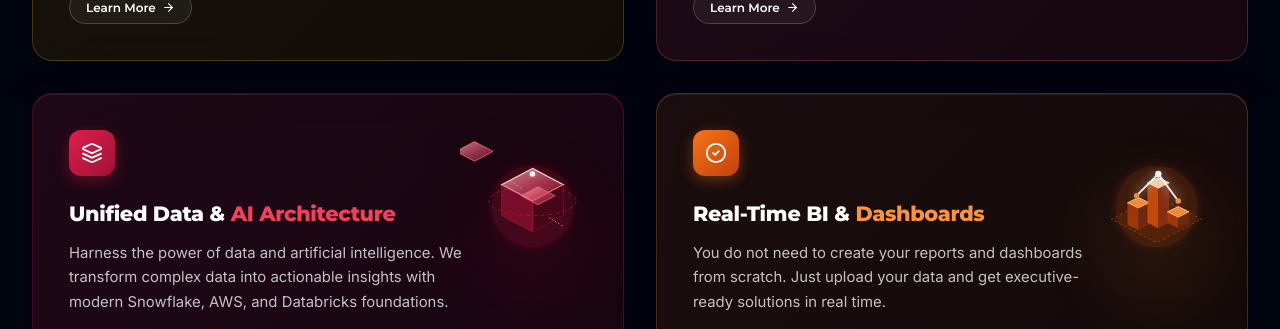
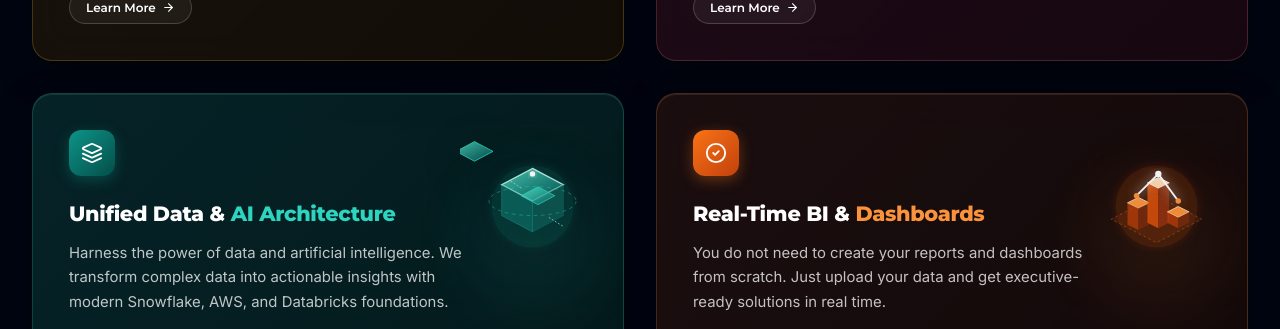
Before and after one commit to Karan-975/KD-INFOVISION, a Next.js app: page / in a window 1280 px wide. Shown: the part 5620-5949 px from the top of the page. Built offline with nearby package versions, Linux system fonts and the light colour scheme; no server answers; the database is empty; a web font is replaced by a local one.

Commit message:
style(why-us): make Card 3 unique with Emerald Teal jewel tone for 4 distinct colors

```diff
--- a/src/components/public/WhyUsSection.jsx
+++ b/src/components/public/WhyUsSection.jsx
@@ -129,41 +129,41 @@ function LakehouseGraphic() {
   return (
     <svg width="100%" height="100%" viewBox="0 0 160 160" fill="none" xmlns="http://www.w3.org/2000/svg">
       <defs>
-        <linearGradient id="crimsonGrad1" x1="0%" y1="0%" x2="100%" y2="100%">
-          <stop offset="0%" stopColor="#FDA4AF" stopOpacity="0.85" />
-          <stop offset="100%" stopColor="#E11D48" stopOpacity="0.4" />
+        <linearGradient id="tealGrad1" x1="0%" y1="0%" x2="100%" y2="100%">
+          <stop offset="0%" stopColor="#5EEAD4" stopOpacity="0.85" />
+          <stop offset="100%" stopColor="#0D9488" stopOpacity="0.45" />
         </linearGradient>
-        <filter id="glowCrimson" x="-20%" y="-20%" width="140%" height="140%">
+        <filter id="glowTeal" x="-20%" y="-20%" width="140%" height="140%">
           <feGaussianBlur stdDeviation="6" result="blur" />
           <feComposite in="SourceGraphic" in2="blur" operator="over" />
         </filter>
       </defs>
 
       {/* Ambient glow */}
-      <circle cx="80" cy="80" r="45" fill="#E11D48" opacity="0.18" filter="url(#glowCrimson)" />
+      <circle cx="80" cy="80" r="45" fill="#0D9488" opacity="0.18" filter="url(#glowTeal)" />
 
       {/* Center Main Cube */}
       <g transform="translate(0, -6)">
-        <path d="M80 44 L114 62 L80 80 L46 62 Z" fill="url(#crimsonGrad1)" stroke="#FFE4E6" strokeWidth="1.5" strokeOpacity="0.9" />
-        <path d="M46 62 L80 80 L80 114 L46 96 Z" fill="#9F1239" opacity="0.65" stroke="#F43F5E" strokeWidth="1" strokeOpacity="0.5" />
-        <path d="M114 62 L80 80 L80 114 L114 96 Z" fill="#4C0519" opacity="0.75" stroke="#E11D48" strokeWidth="1" strokeOpacity="0.5" />
+        <path d="M80 44 L114 62 L80 80 L46 62 Z" fill="url(#tealGrad1)" stroke="#CCFBF1" strokeWidth="1.5" strokeOpacity="0.9" />
+        <path d="M46 62 L80 80 L80 114 L46 96 Z" fill="#0F766E" opacity="0.65" stroke="#2DD4BF" strokeWidth="1" strokeOpacity="0.5" />
+        <path d="M114 62 L80 80 L80 114 L114 96 Z" fill="#115E59" opacity="0.75" stroke="#0D9488" strokeWidth="1" strokeOpacity="0.5" />
       </g>
 
       {/* Satellite Node 1 (Top Left) */}
       <g transform="translate(-32, -18) scale(0.6)">
-        <path d="M80 44 L114 62 L80 80 L46 62 Z" fill="url(#crimsonGrad1)" stroke="#FB7185" strokeWidth="1.5" />
+        <path d="M80 44 L114 62 L80 80 L46 62 Z" fill="url(#tealGrad1)" stroke="#2DD4BF" strokeWidth="1.5" />
       </g>
-      <line x1="56" y1="52" x2="68" y2="60" stroke="#FDA4AF" strokeWidth="1" strokeDasharray="2 2" opacity="0.8" />
+      <line x1="56" y1="52" x2="68" y2="60" stroke="#99F6E4" strokeWidth="1" strokeDasharray="2 2" opacity="0.8" />
 
       {/* Satellite Node 2 (Bottom Right) */}
       <g transform="translate(42, 34) scale(0.55)">
-        <path d="M80 44 L114 62 L80 80 L46 62 Z" fill="url(#crimsonGrad1)" stroke="#FB7185" strokeWidth="1.5" />
+        <path d="M80 44 L114 62 L80 80 L46 62 Z" fill="url(#tealGrad1)" stroke="#2DD4BF" strokeWidth="1.5" />
       </g>
-      <line x1="98" y1="92" x2="114" y2="102" stroke="#FDA4AF" strokeWidth="1" strokeDasharray="2 2" opacity="0.8" />
+      <line x1="98" y1="92" x2="114" y2="102" stroke="#99F6E4" strokeWidth="1" strokeDasharray="2 2" opacity="0.8" />
 
       {/* Data Pulse Rings */}
-      <ellipse cx="80" cy="74" rx="48" ry="16" stroke="#F43F5E" strokeWidth="1" strokeOpacity="0.4" strokeDasharray="4 4" />
-      <circle cx="80" cy="44" r="3" fill="#FFFFFF" filter="url(#glowCrimson)" />
+      <ellipse cx="80" cy="74" rx="48" ry="16" stroke="#2DD4BF" strokeWidth="1" strokeOpacity="0.45" strokeDasharray="4 4" />
+      <circle cx="80" cy="44" r="3" fill="#FFFFFF" filter="url(#glowTeal)" />
     </svg>
   );
 }
@@ -274,13 +274,13 @@ export default function WhyUsSection() {
         'Eliminating data silos and accelerating innovation',
       ],
       theme: {
-        cardBg: 'linear-gradient(135deg, rgba(74, 14, 32, 0.42) 0%, rgba(30, 4, 14, 0.72) 100%)',
-        borderColor: 'rgba(225, 29, 72, 0.22)',
-        hoverBorderColor: 'rgba(225, 29, 72, 0.55)',
-        accentColor: '#F43F5E',
-        glowColor: 'rgba(225, 29, 72, 0.16)',
-        iconBg: 'linear-gradient(135deg, #E11D48 0%, #9F1239 100%)',
-        iconShadow: '0 4px 14px rgba(225, 29, 72, 0.35)',
+        cardBg: 'linear-gradient(135deg, rgba(13, 78, 74, 0.42) 0%, rgba(4, 30, 28, 0.72) 100%)',
+        borderColor: 'rgba(45, 212, 191, 0.22)',
+        hoverBorderColor: 'rgba(45, 212, 191, 0.55)',
+        accentColor: '#2DD4BF',
+        glowColor: 'rgba(45, 212, 191, 0.16)',
+        iconBg: 'linear-gradient(135deg, #0D9488 0%, #044E49 100%)',
+        iconShadow: '0 4px 14px rgba(13, 148, 136, 0.35)',
         graphic: <LakehouseGraphic />,
       },
     },
```
